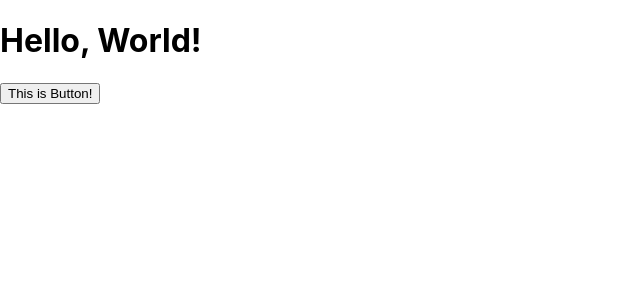
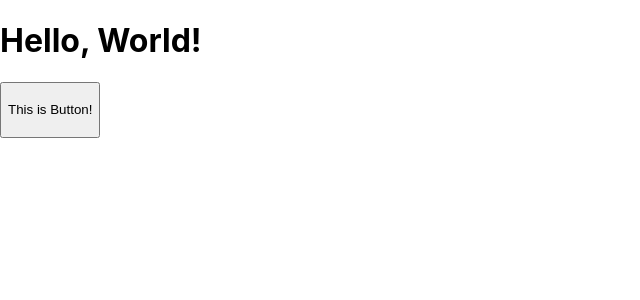
Before and after one commit to devquasar/reactjs-chat, a React app: page / in a window 1280 px wide. Shown: the top 300 px of the page, without its empty margins (0-640 px from the left). Built offline with nearby package versions, Linux system fonts and the light colour scheme; the HTML template or start-up script is replaced by a standard one.

Commit message:
Add Button component

```diff
--- a/package.json
+++ b/package.json
@@ -18,6 +18,7 @@
     "babel-preset-react-app": "^9.1.2",
     "camelcase": "^5.3.1",
     "case-sensitive-paths-webpack-plugin": "2.3.0",
+    "classnames": "^2.2.6",
     "css-loader": "3.4.2",
     "dotenv": "8.2.0",
     "dotenv-expand": "5.1.0",
--- a/src/App.js
+++ b/src/App.js
@@ -6,7 +6,9 @@ function App() {
   return (
     <div className="wrapper">
       <h1>Hello, World!</h1>
-      <Button>This is Button!</Button>
+      <Button type="primary" size="large">
+        This is Button!
+      </Button>
     </div>
   );
 }
--- a/src/components/Button/Button.scss
+++ b/src/components/Button/Button.scss
@@ -0,0 +1,5 @@
+.button {
+  &--large {
+    height: 56px !important;
+  }
+}
--- a/src/components/Button/index.js
+++ b/src/components/Button/index.js
@@ -1,10 +1,21 @@
 import React from "react";
+import PropTypes from "prop-types";
 import { Button as BaseButton } from "antd";
+import classNames from "classnames";
 
 import "./Button.scss";
 
-const Button = (props) => {
-  return <BaseButton className="button" {...props} />;
+const Button = (props) => (
+  <BaseButton
+    {...props}
+    className={classNames("button", props.className, {
+      "button--large": props.size === "large",
+    })}
+  />
+);
+
+Button.prototypes = {
+  className: PropTypes.string,
 };
 
 export default Button;
```
